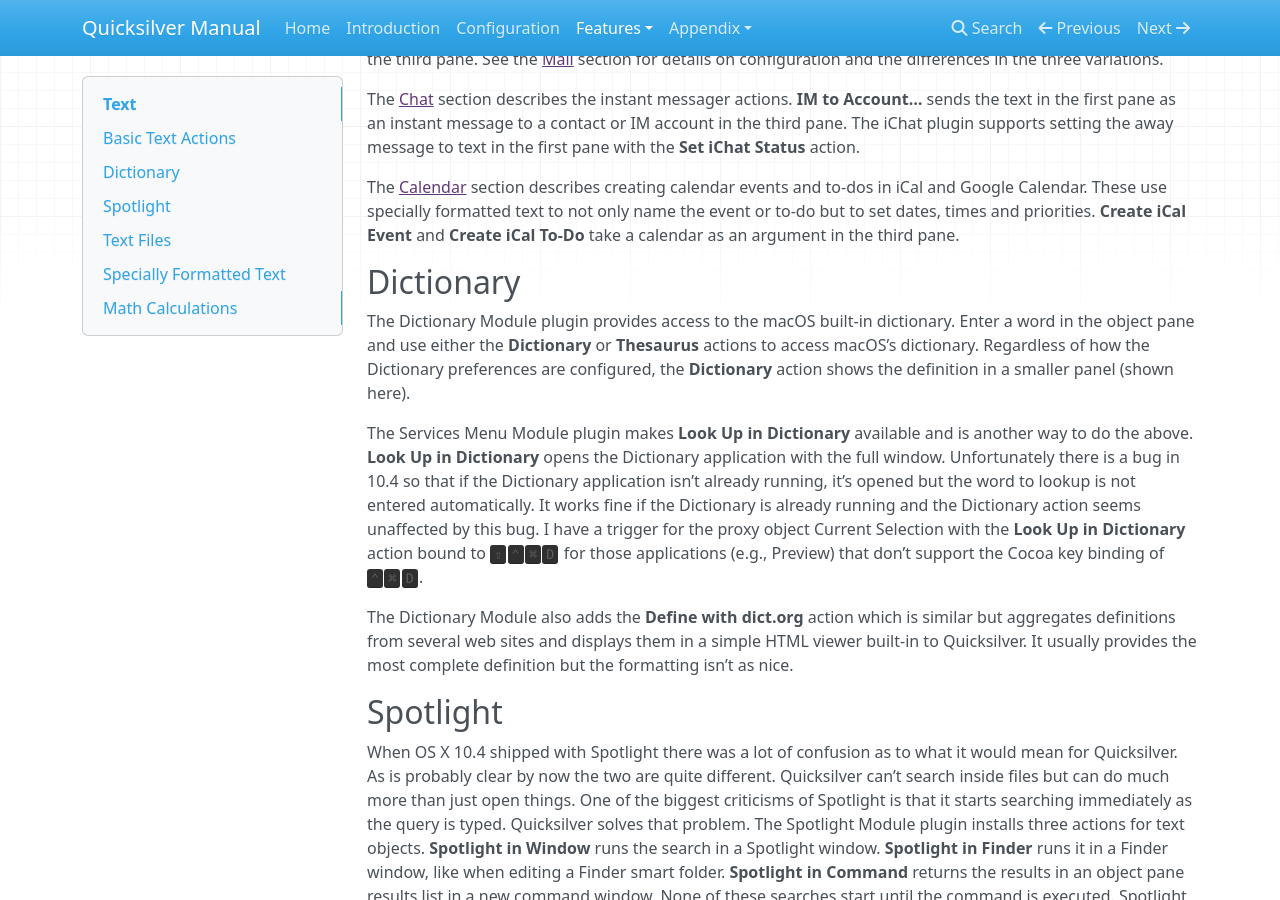
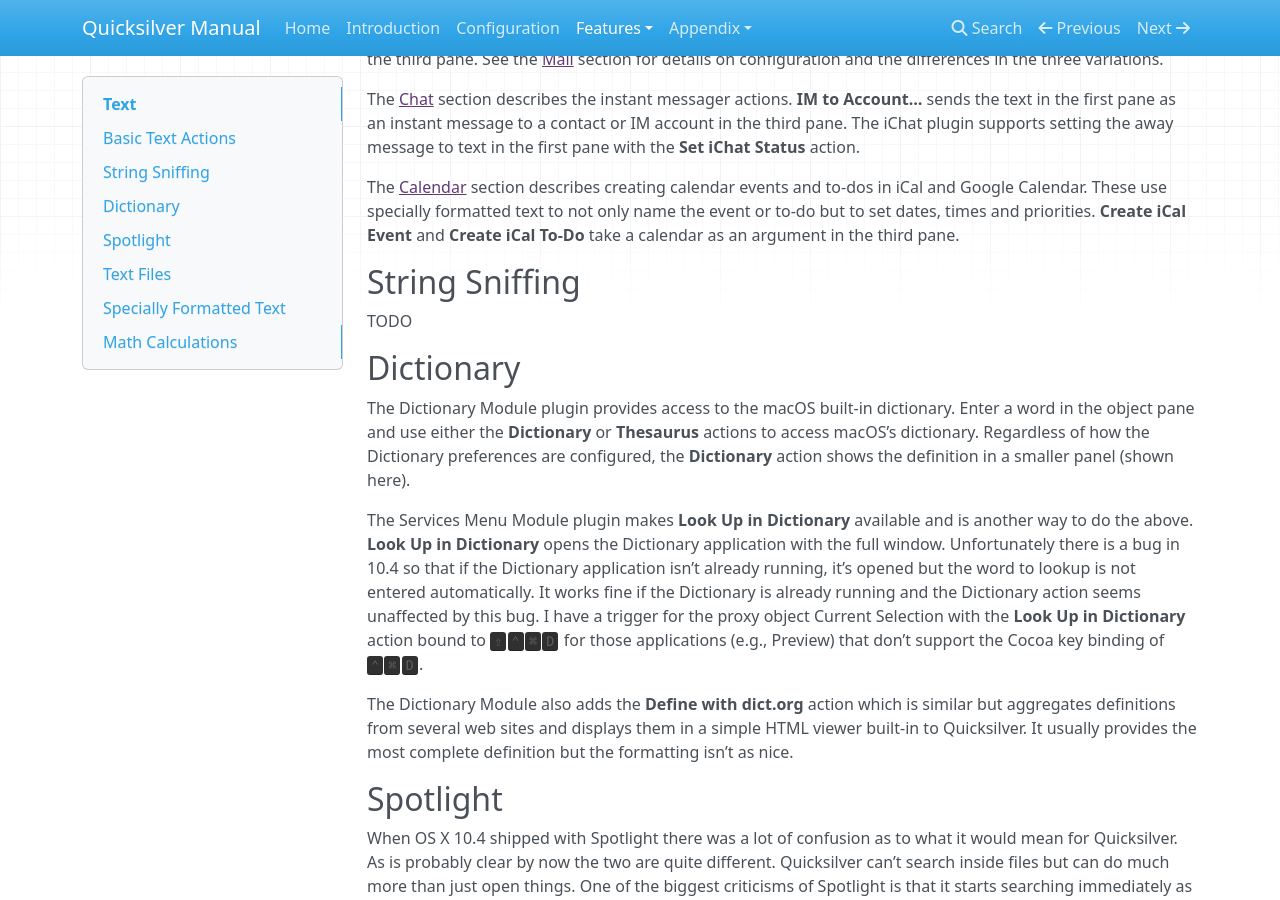
Before and after one commit to quicksilver/manual, an MkDocs documentation site: the page built from docs/Text.md, in a window 1280 px wide and 900 px high, scrolled down 1926 px. Built offline with MkDocs 1.6.1, drawn with Linux system fonts in a browser that asks for light colours; nearby versions of some CDN libraries; old or Windows-style settings are respelled for this version of MkDocs.

Commit message:
add a placeholder to discuss string sniffing

```diff
--- a/docs/Text.md
+++ b/docs/Text.md
@@ -33,6 +33,10 @@
 The [Chat](Chat.md) section describes the instant messager actions. **IM to Account…** sends the text in the first pane as an instant message to a contact or IM account in the third pane. The iChat plugin supports setting the away message to text in the first pane with the **Set iChat Status** action.
 
 The [Calendar](Calendar.md) section describes creating calendar events and to-dos in iCal and Google Calendar. These use specially formatted text to not only name the event or to-do but to set dates, times and priorities. **Create iCal Event** and **Create iCal To-Do** take a calendar as an argument in the third pane.
+
+## String Sniffing
+
+TODO
 
 ## Dictionary
 
```
